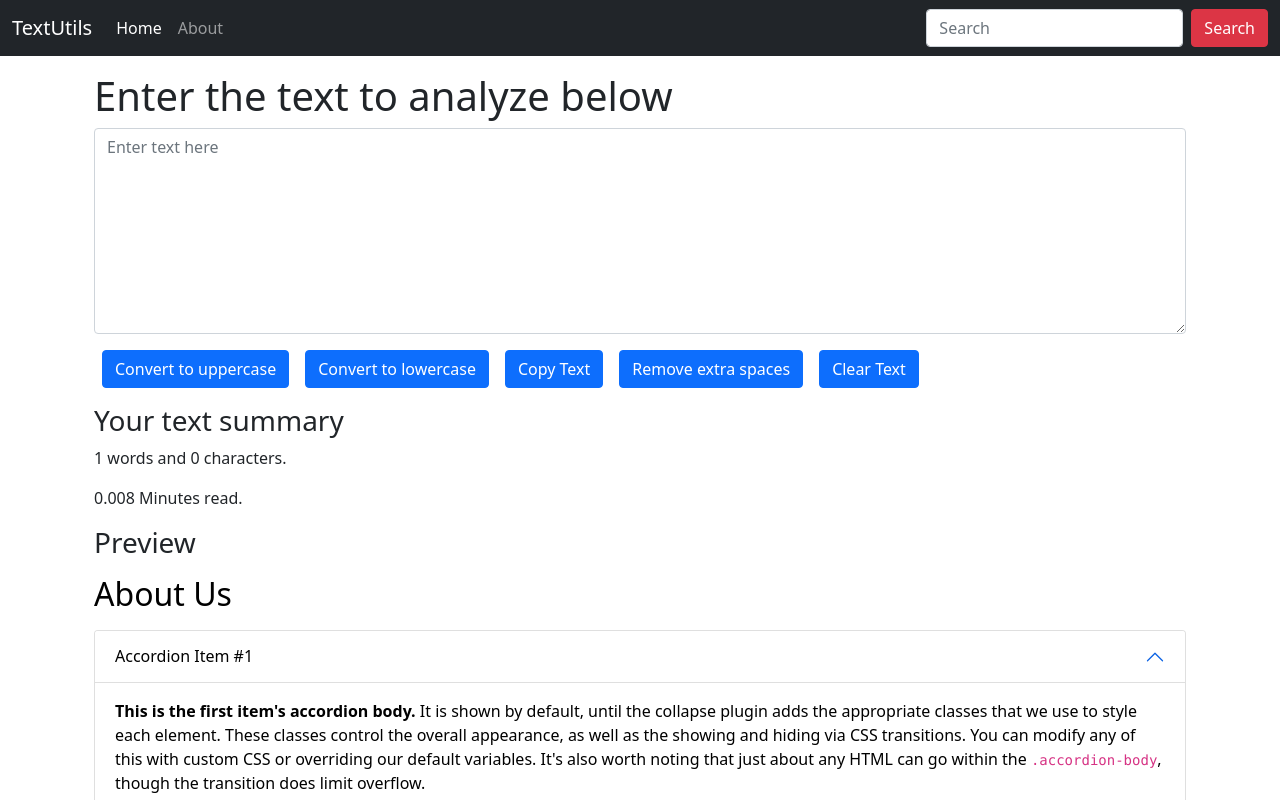
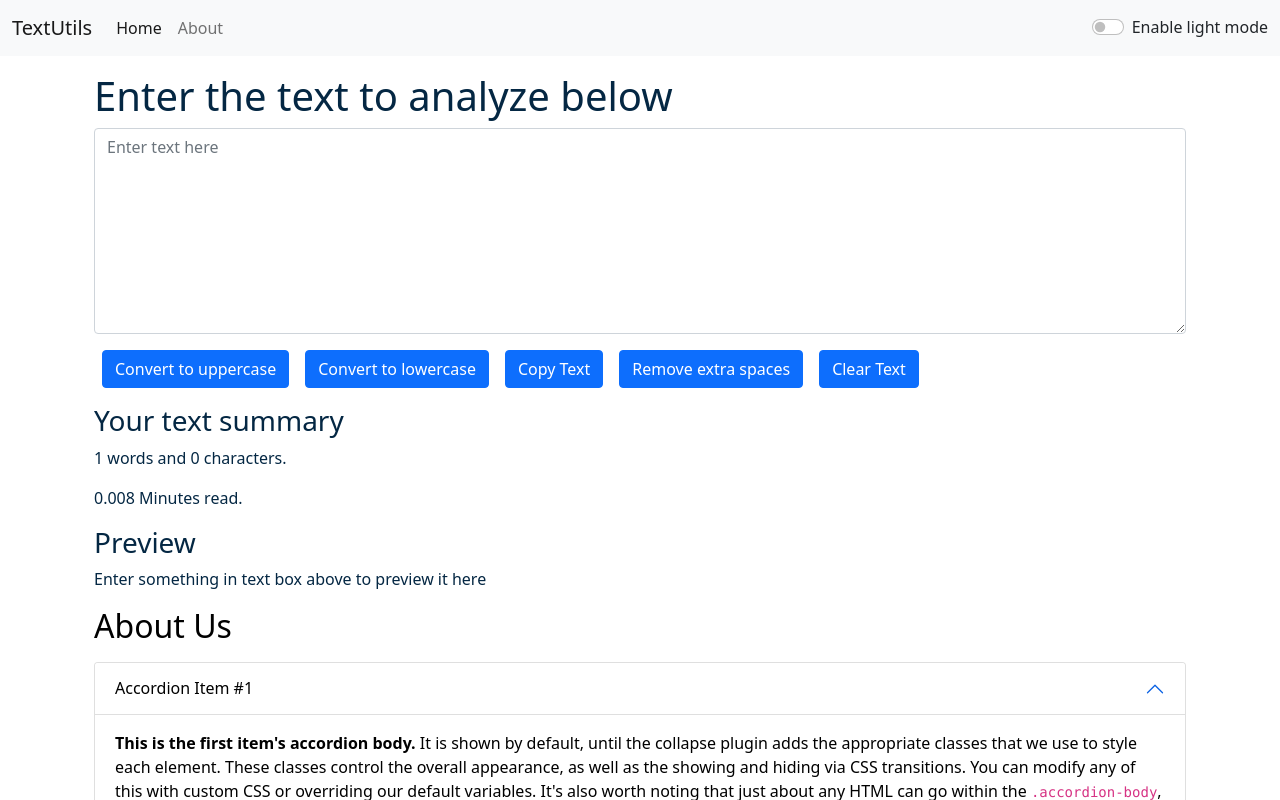
Before and after one commit to shubhsd/textutils-react, a React (Create React App) app: page / in a window 1280 px wide. Shown: the top 800 px of the page. Built offline with nearby package versions, Linux system fonts and the light colour scheme.

Commit message:
Completed dark mode functionality throughout website

```diff
--- a/src/App.js
+++ b/src/App.js
@@ -1,15 +1,29 @@
+import React, { useState } from 'react'
 import './App.css';
 import About from './components/About';
 import Navbar from './components/Navbar';
 import TextForm from './components/TextForm';
 
 function App() {
+
+  const [mode, setMode] = useState('light'); //Tells wheather dark mode is enabled or not
+
+  const toggleMode = () => {
+    if (mode === 'light') {
+      setMode('dark');
+      document.body.style.backgroundColor = '#042743';
+    } else {
+      setMode('light');
+      document.body.style.backgroundColor = 'white';
+    }
+  };
+
   return (
     <div>
-      <Navbar title='TextUtils' aboutText='About' />
+      <Navbar title='TextUtils' aboutText='About' mode={mode} toggleMode={toggleMode} />
       <div className='container my-3'>
         {/* my-3 is bootstrap class means margin y = 30px */}
-        <TextForm heading='Enter the text to analyze below' />
+        <TextForm heading='Enter the text to analyze below' mode={mode} />
         <About />
       </div>
     </div>
--- a/src/components/Navbar.js
+++ b/src/components/Navbar.js
@@ -10,7 +10,7 @@
         // for light navbar
         // <nav className="navbar navbar-expand-lg navbar-light bg-light">
         // {/* For dark navbar use class below  */}
-        <nav className="navbar navbar-expand-lg navbar-dark bg-dark">
+        <nav className={`navbar navbar-expand-lg navbar-${props.mode} bg-${props.mode}`}>
             <div className="container-fluid">
                 <a className="navbar-brand" href="/">{props.title}</a>
                 <button className="navbar-toggler" type="button" data-bs-toggle="collapse" data-bs-target="#navbarSupportedContent" aria-controls="navbarSupportedContent" aria-expanded="false" aria-label="Toggle navigation">
@@ -27,8 +27,12 @@
                     </ul>
 
                     <form className="d-flex">
-                        <input className="form-control me-2" type="search" placeholder="Search" aria-label="Search" />
-                        <button className="btn btn-danger" type="submit">Search</button>
+                        <div className={`form-check form-switch text-${props.mode === 'light' ? 'dark' : 'light'}`}>
+                            <input className="form-check-input" onClick={props.toggleMode} type="checkbox" id="flexSwitchCheckDefault" />
+                            <label className="form-check-label" htmlFor="flexSwitchCheckDefault">Enable light mode</label>
+                        </div>
+                        {/* <input className="form-control me-2" type="search" placeholder="Search" aria-label="Search" />
+                        <button className="btn btn-danger" type="submit">Search</button> */}
                     </form>
                 </div>
             </div>
--- a/src/components/TextForm.js
+++ b/src/components/TextForm.js
@@ -37,10 +37,10 @@
 
     return (
         <>
-            <div className='container'>
+            <div className='container' style={{ color: props.mode === 'dark' ? 'white' : '#042743' }}>
                 <h1>{props.heading}</h1>
                 <div className="mb-3">
-                    <textarea className="form-control" id="myBox" rows="8" onChange={handleOnChange} value={text} placeholder='Enter text here'></textarea>
+                    <textarea className="form-control" id="myBox" style={{ backgroundColor: props.mode === 'dark' ? '#042743' : 'white', color: props.mode === 'dark' ? 'white' : '#042743' }} rows="8" onChange={handleOnChange} value={text} placeholder='Enter text here'></textarea>
                 </div>
                 <button className='btn btn-primary mx-2' onClick={handleUpperCaseClick}>Convert to uppercase</button>
                 <button className='btn btn-primary mx-2' onClick={handleLowerCaseClick}>Convert to lowercase</button>
@@ -50,14 +50,14 @@
                 {/* mx-2 bootstrap class gives margin in x  */}
             </div>
 
-            <div className='container my-3'>
+            <div className='container my-3' style={{ color: props.mode === 'dark' ? 'white' : '#042743' }}>
                 <h3>Your text summary</h3>
                 {/* text.split gives array also note that .split('') makes array length = 1. Therefor space will be counted as a word */}
                 <p>{text.split(" ").length} words and {text.length} characters.</p>
                 <p>{0.008 * text.split(" ").length} Minutes read.</p>
 
                 <h3>Preview</h3>
-                <p>{text}</p>
+                <p>{text.length > 0 ? text : 'Enter something in text box above to preview it here'}</p>
             </div>
         </>
     )
```
